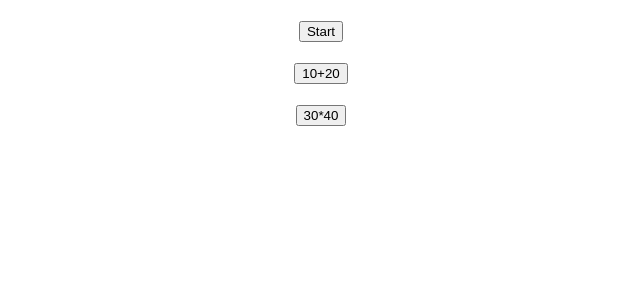
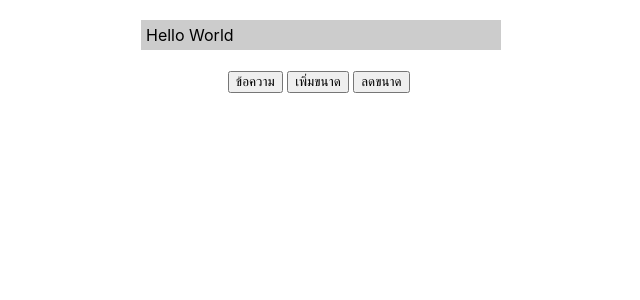
Before and after one commit to s6403051633033/App1_s6403051633033, a React (Create React App) app: page / in a window 1280 px wide. Shown: the top 300 px of the page, without its empty margins (319-959 px from the left). Built offline with nearby package versions, Linux system fonts and the light colour scheme.

Commit message:
State-func and Refs-func

```diff
--- a/src/App.js
+++ b/src/App.js
@@ -1,7 +1,8 @@
-import React from 'react';
-import { EventData2 } from './event-data';
+import React from "react";
+import MessageBox from "./state-func";
 
 
-export default function App(){
-  return <EventData2/>;
+function App(){
+  return <MessageBox></MessageBox>;
 }
+export default App;
--- /dev/null
+++ b/src/state-func.js
@@ -0,0 +1,34 @@
+import React,{useState} from "react";
+
+export default function MessageBox(){
+    const[text, setText]=useState("Hello World")
+    const[size, setSize]=useState(16);
+
+    const onClickSetText = () => {
+        const t = prompt("กำหนดข้อความ");
+        if(t){
+            setText(t);
+        }
+    };
+    const onClickZoomIn = () =>{
+        setSize(size + 1);
+    };
+    const msgboxStyle = {
+        display:"inline-block",
+        width:350,
+        fontSize:size,
+        backgroundColor:"#ccc",
+        padding:5,
+        textAlign:"left"
+    };
+    return(
+        <div style={{textAlign:"center",marginTop:20}}>
+            <div style={msgboxStyle}>{text}</div>
+            <br/>
+            <br/>
+            <button onClick={onClickSetText}>ข้อความ</button>&nbsp;
+            <button onClick={onClickZoomIn}>เพิ่มขนาด</button>&nbsp;
+            <button onClick={() => setSize(size - 1)}>ลดขนาด</button>&nbsp;
+        </div>
+    )
+}
```
Also changed, not shown: src/refs-func.js (added, +33 -0 lines).
